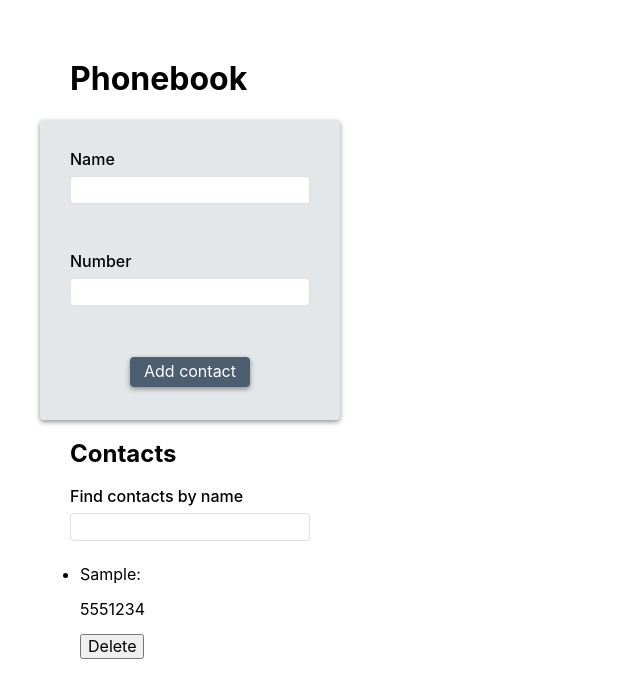
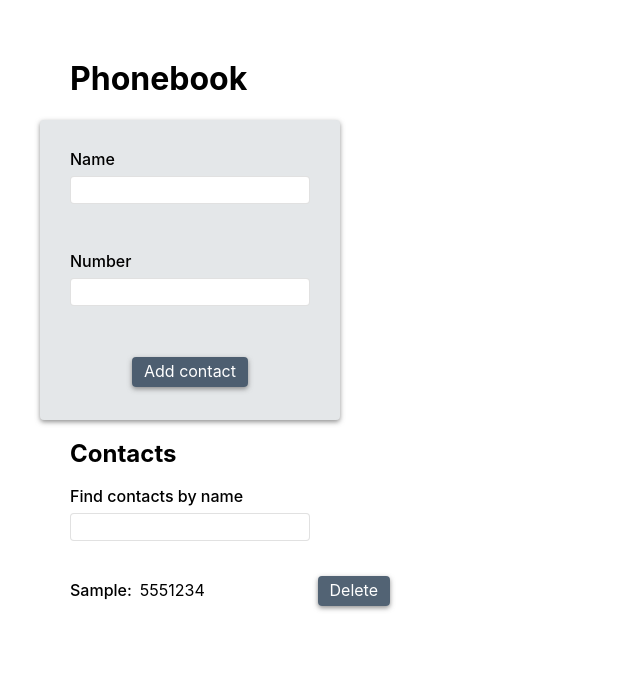
Before and after one commit to Sergey-Ryabko-84/goit-react-hw-02-phonebook, a React (Create React App) app: page / in a window 1280 px wide. Both pictures are taken after typing "Sample", "5551234" into the empty fields and a click on the button "Add contact". Shown: the top 698 px of the page, without its empty margins (0-640 px from the left). Built offline with nearby package versions, Linux system fonts and the light colour scheme.

Commit message:
adds contact list styles

```diff
--- a/src/components/ContactForm/ContactForm.styled.js
+++ b/src/components/ContactForm/ContactForm.styled.js
@@ -39,7 +39,7 @@ export const ErrorMsg = styled(ErrorMessage)`
 
 export const SubmitButton = styled.button`
   margin: auto;
-  width: 120px;
+  padding: 0 12px;
   height: 30px;
   color: #fff;
   background-color: #2b4055d0;
--- a/src/components/ContactList/Contact.jsx
+++ b/src/components/ContactList/Contact.jsx
@@ -1,13 +1,14 @@
 import PropTypes from 'prop-types';
+import { ContactItem, Text, DeleteButton } from './Contact.styled';
 
 export const Contact = ({ contact, deleteHandler }) => (
-  <li>
-    <p>{contact.name}:</p>
-    <p>{contact.number}</p>
-    <button type="button" id={contact.id} onClick={deleteHandler}>
+  <ContactItem>
+    <Text>{contact.name}:</Text>
+    <Text>{contact.number}</Text>
+    <DeleteButton type="button" id={contact.id} onClick={deleteHandler}>
       Delete
-    </button>
-  </li>
+    </DeleteButton>
+  </ContactItem>
 );
 
 Contact.propTypes = {
--- a/src/components/ContactList/Contact.styled.js
+++ b/src/components/ContactList/Contact.styled.js
@@ -0,0 +1,32 @@
+import styled from 'styled-components';
+
+export const ContactItem = styled.li`
+  display: flex;
+  align-items: center;
+  flex-wrap: wrap;
+`;
+
+export const DeleteButton = styled.button`
+  height: 30px;
+  padding: 0 12px;
+  color: #fff;
+  background-color: #2b4055d0;
+  border: none;
+  border-radius: 4px;
+  box-shadow: rgba(99, 99, 99, 0.7) 0px 2px 5px 0px;
+
+  :hover {
+    background-color: #2b4055f0;
+    box-shadow: rgba(99, 99, 99, 0.9) 0px 2px 5px 1px;
+  }
+`;
+
+export const Text = styled.p`
+  flex-grow: 1;
+  margin-right: 8px;
+
+  :first-of-type {
+    flex-grow: 0;
+    font-weight: 500;
+  }
+`;
--- a/src/components/ContactList/ContactList.jsx
+++ b/src/components/ContactList/ContactList.jsx
@@ -1,8 +1,9 @@
 import PropTypes from 'prop-types';
 import { Contact } from './Contact';
+import { List } from './ContactList.styled';
 
 export const ContactList = ({ contactList, deleteHandler }) => (
-  <ul>
+  <List>
     {contactList.map(contact => (
       <Contact
         key={contact.id}
@@ -10,7 +11,7 @@ export const ContactList = ({ contactList, deleteHandler }) => (
         deleteHandler={deleteHandler}
       />
     ))}
-  </ul>
+  </List>
 );
 
 ContactList.propTypes = {
--- a/src/components/ContactList/ContactList.styled.js
+++ b/src/components/ContactList/ContactList.styled.js
@@ -0,0 +1,6 @@
+import styled from 'styled-components';
+
+export const List = styled.ul`
+  max-width: 380px;
+  padding: 0 30px;
+`;
```
